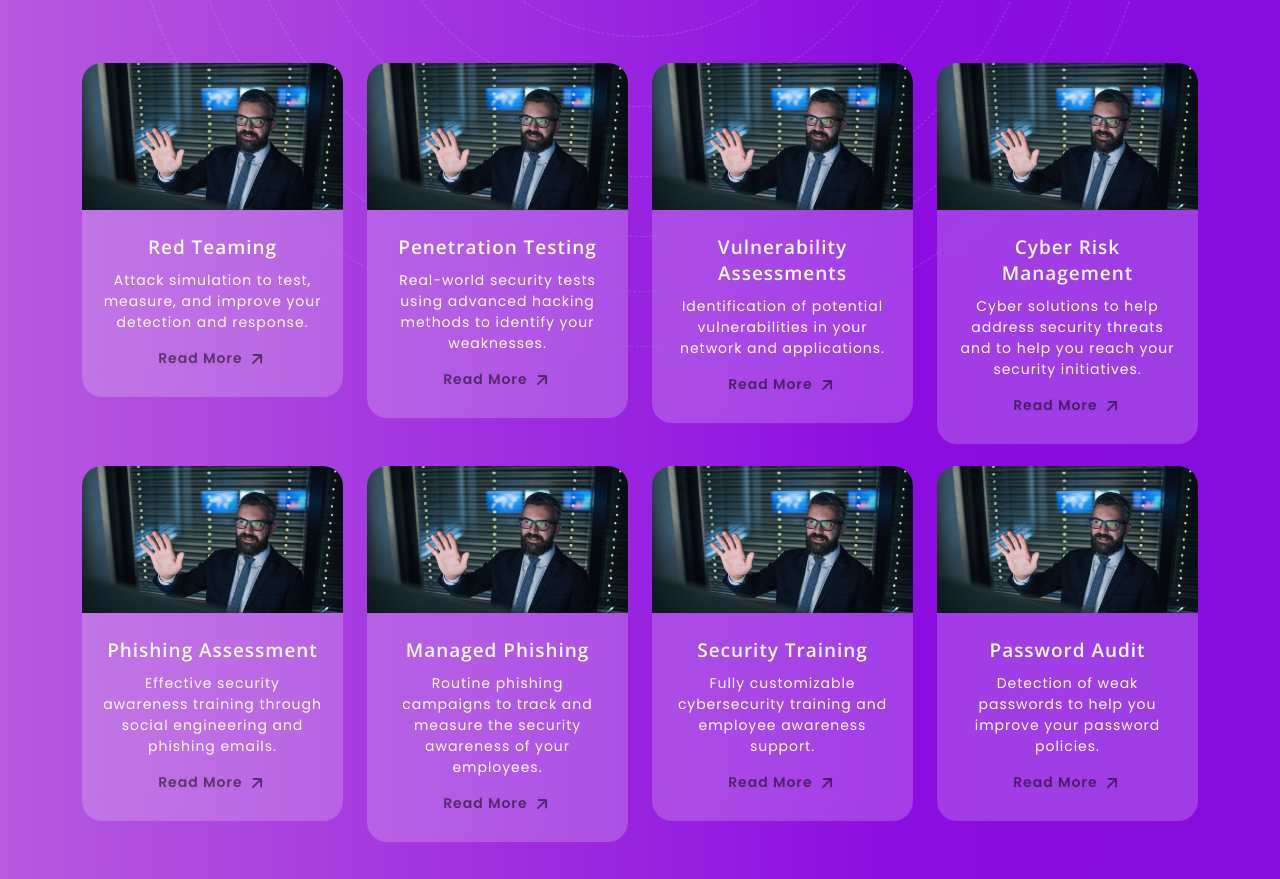
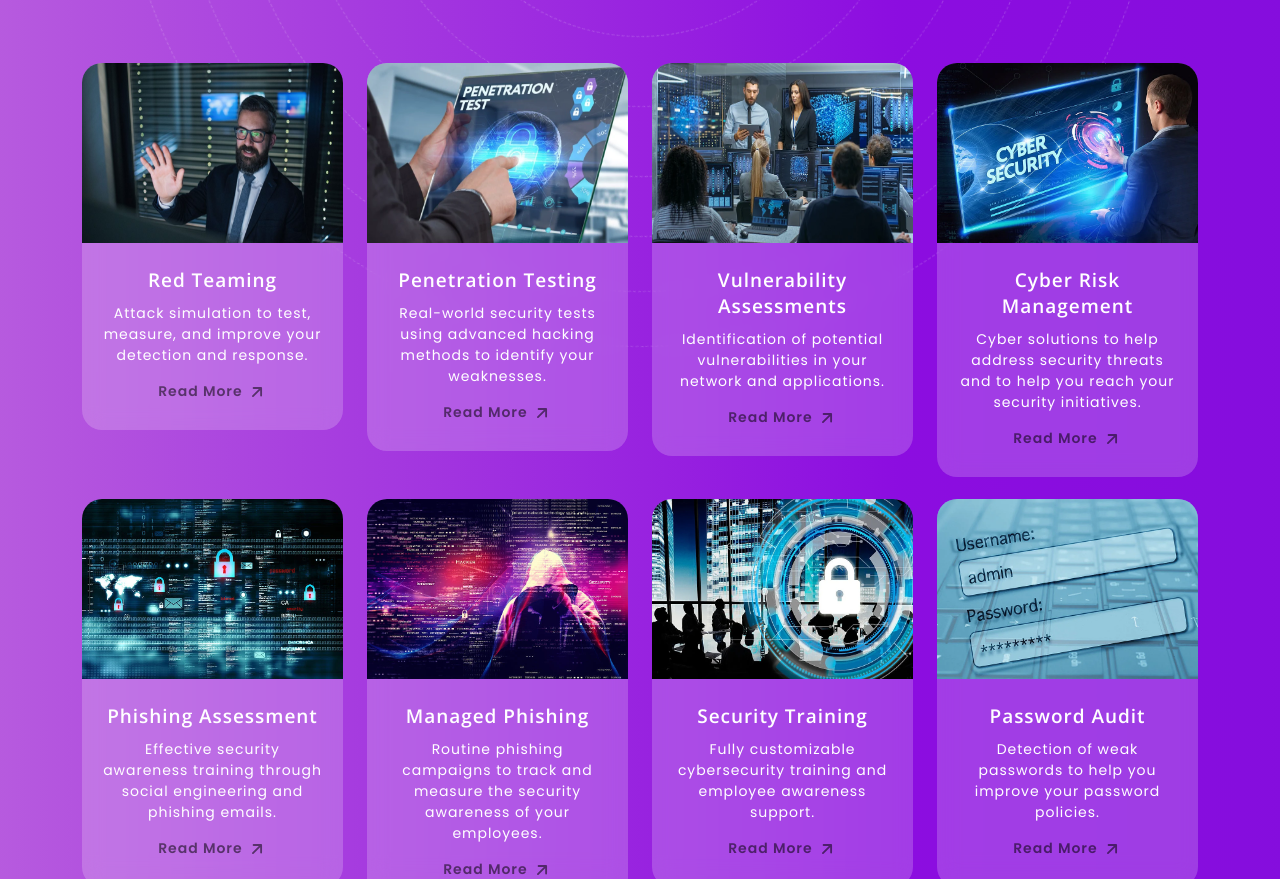
Before and after one commit to arifmomin/first-fiver-project, a plain HTML site: page home.html in a window 1280 px wide. Shown: the part 873-1752 px from the top of the page. Drawn offline with nearby package versions, Linux system fonts and the light colour scheme.

Commit message:
fourt push

```diff
--- a/css/style.css
+++ b/css/style.css
@@ -518,7 +518,7 @@ html {
 }
 .mission_item picture img{
     width: 100%;
-    height: 100%;
+    height: 180px;
 }
 .mission_item_head{
     display: flex;
--- a/home.html
+++ b/home.html
@@ -130,7 +130,7 @@
             <div class="col-lg-3">
                 <div class="mission_overplay">
                     <div class="mission_item">
-                        <picture><img src="image/mission1.png" alt="image/mission1.png"></picture>
+                        <picture><img src="image/mission2.png" alt="image/mission2.png"></picture>
                         <div class="mission_item_head">
                             <h2 class="mission_item_heading">Penetration Testing</h2>
                             <p class="mission_item_summery">Real-world security tests using advanced hacking methods to identify your weaknesses.</p>
@@ -144,7 +144,7 @@
             <div class="col-lg-3">
                 <div class="mission_overplay">
                     <div class="mission_item">
-                        <picture><img src="image/mission1.png" alt="image/mission1.png"></picture>
+                        <picture><img src="image/mission3.png" alt="image/mission3.png"></picture>
                         <div class="mission_item_head">
                             <h2 class="mission_item_heading">Vulnerability Assessments</h2>
                             <p class="mission_item_summery">Identification of potential vulnerabilities in your network and applications.</p>
@@ -158,7 +158,7 @@
             <div class="col-lg-3">
                 <div class="mission_overplay">
                     <div class="mission_item">
-                        <picture><img src="image/mission1.png" alt="image/mission1.png"></picture>
+                        <picture><img src="image/mission4.png" alt="image/mission4.png"></picture>
                         <div class="mission_item_head">
                             <h2 class="mission_item_heading">Cyber Risk Management</h2>
                             <p class="mission_item_summery">Cyber solutions to help address security threats and to help you reach your security initiatives.</p>
@@ -172,7 +172,7 @@
             <div class="col-lg-3">
                 <div class="mission_overplay">
                     <div class="mission_item">
-                        <picture><img src="image/mission1.png" alt="image/mission1.png"></picture>
+                        <picture><img src="image/mission5.png" alt="image/mission5.png"></picture>
                         <div class="mission_item_head">
                             <h2 class="mission_item_heading">Phishing Assessment</h2>
                             <p class="mission_item_summery">Effective security awareness training through social engineering and phishing emails.</p>
@@ -186,7 +186,7 @@
             <div class="col-lg-3">
                 <div class="mission_overplay">
                     <div class="mission_item">
-                        <picture><img src="image/mission1.png" alt="image/mission1.png"></picture>
+                        <picture><img src="image/mission6.png" alt="image/mission6.png"></picture>
                         <div class="mission_item_head">
                             <h2 class="mission_item_heading">Managed Phishing</h2>
                             <p class="mission_item_summery">Routine phishing campaigns to track and measure the security awareness of your employees.</p>
@@ -200,7 +200,7 @@
             <div class="col-lg-3">
                 <div class="mission_overplay">
                     <div class="mission_item">
-                        <picture><img src="image/mission1.png" alt="image/mission1.png"></picture>
+                        <picture><img src="image/mission7.png" alt="image/mission7.png"></picture>
                         <div class="mission_item_head">
                             <h2 class="mission_item_heading">Security Training</h2>
                             <p class="mission_item_summery">Fully customizable cybersecurity training and employee awareness support.</p>
@@ -214,7 +214,7 @@
             <div class="col-lg-3">
                 <div class="mission_overplay">
                     <div class="mission_item">
-                        <picture><img src="image/mission1.png" alt="image/mission1.png"></picture>
+                        <picture><img src="image/mission8.png" alt="image/mission8.png"></picture>
                         <div class="mission_item_head">
                             <h2 class="mission_item_heading">Password Audit</h2>
                             <p class="mission_item_summery">Detection of weak passwords to help you improve your password policies.</p>
```
Also changed, not shown: image/mission2.png (added), image/mission3.png (added), image/mission4.png (added), image/mission5.png (added), image/mission6.png (added), image/mission7.png (added), image/mission8.png (added).
